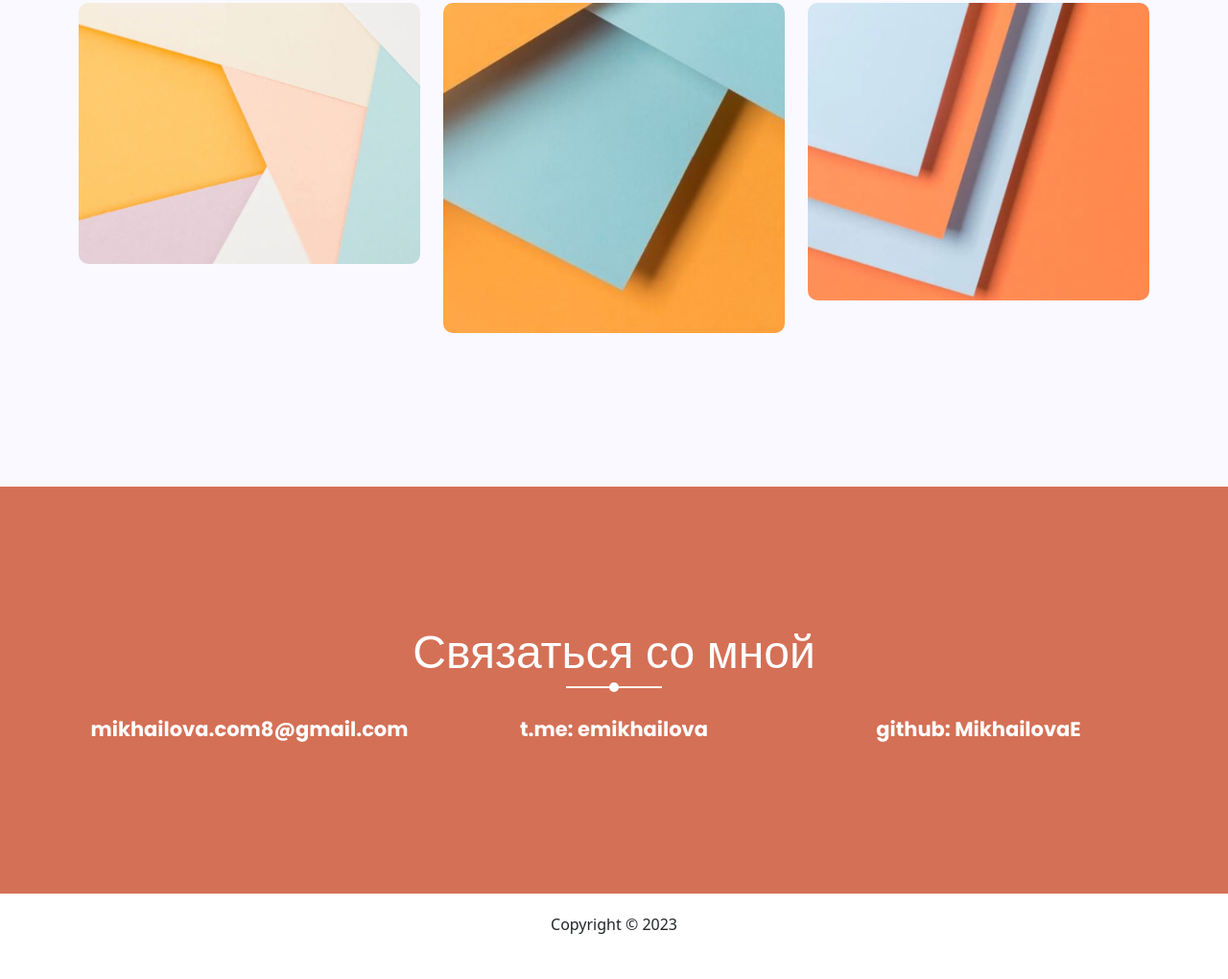
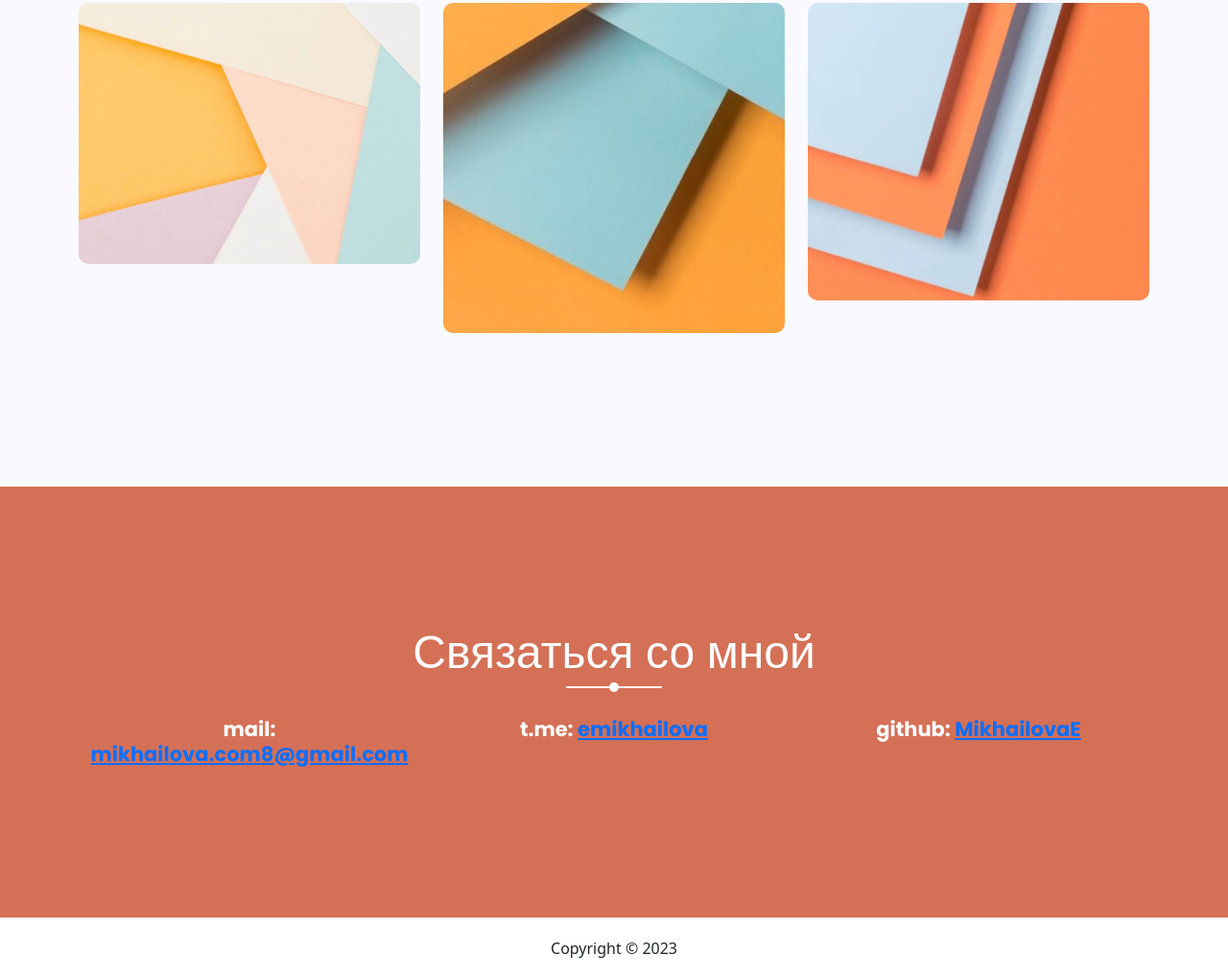
Before and after one commit to MikhailovaE/frontend-portfolio, a website built with webpack: page src/views/index.html in a window 1280 px wide. Shown: the part 2198-3218 px from the top of the page at 96% size. Before the commit the page ends 3193 px from the top, so only its background shows below. Built offline with nearby package versions, Linux system fonts and the light colour scheme; files whose address does not match are found by name.

Commit message:
fix contact

```diff
--- a/src/blocks/modules/contact/contact.html
+++ b/src/blocks/modules/contact/contact.html
@@ -11,17 +11,17 @@
         <div class="row mt-80">
             <div class="col-lg-4">
                 <div class="contact-box">
-                    <h4>mikhailova.com8@gmail.com</h4>
+                    <h4>mail: <a href="mailto:vlad@htmlbook.ru">mikhailova.com8@gmail.com</a></h4>
                 </div>
             </div>
             <div class="col-lg-4">
                 <div class="contact-box">
-                    <h4>t.me: emikhailova</h4>
+                    <h4>t.me: <a href="https://telegram.me/emikhailova">emikhailova</a></h4>
                 </div>
             </div>
             <div class="col-lg-4">
                 <div class="contact-box">
-                    <h4>github: MikhailovaE</h4>
+                    <h4>github: <a href="https://github.com/MikhailovaE">MikhailovaE</a></h4>
                 </div>
             </div>
         </div>
--- a/src/blocks/modules/contact/contact.scss
+++ b/src/blocks/modules/contact/contact.scss
@@ -75,7 +75,8 @@
 
 .contact-box {
     text-align: center;
-    h4 {
+    h4,
+    a {
         font-size: 21px;
         font-weight: 700;
         color: $white;
```
Also changed, not shown: dist/index.html, dist/styles/main.css, 1 other file.
